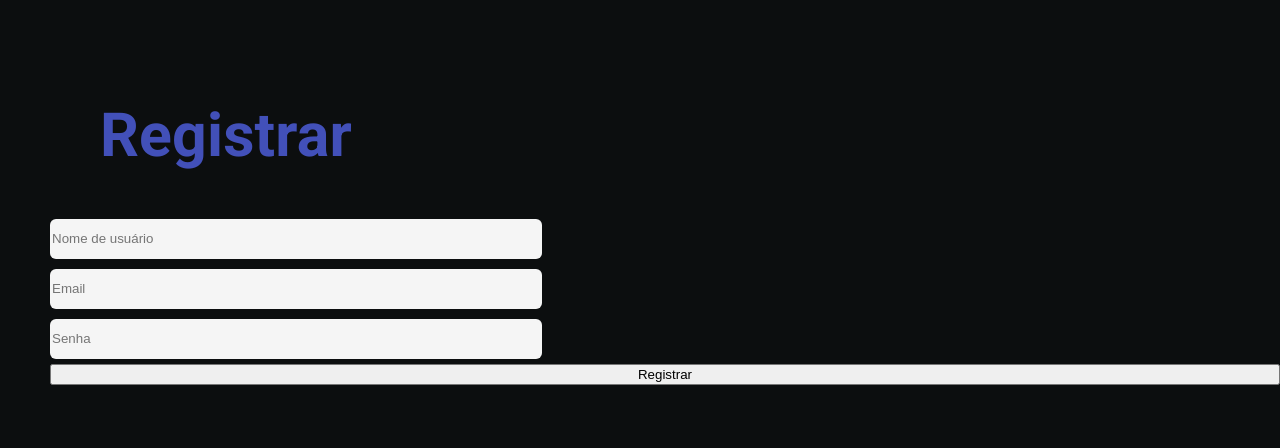
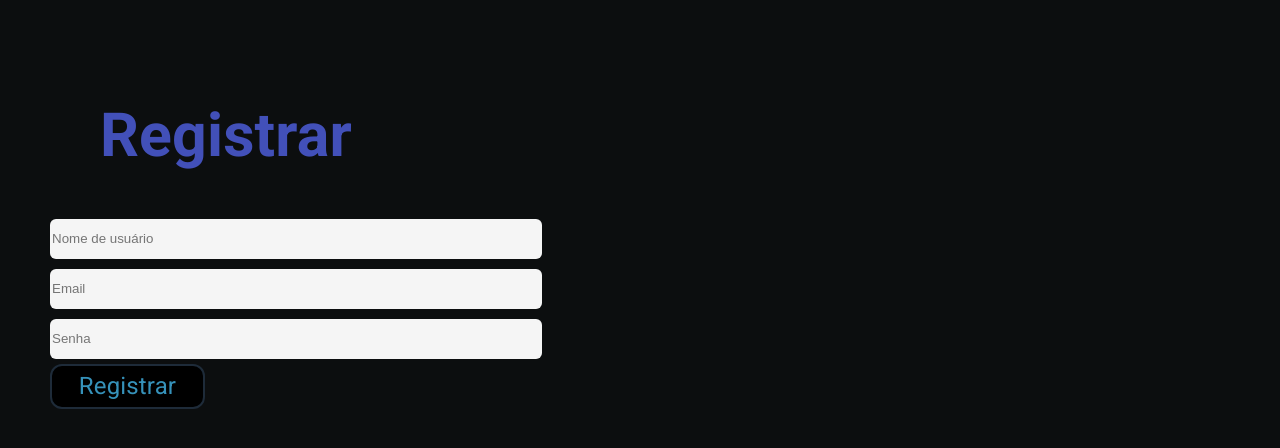
Before and after one commit to LuizLLPz/qamel-case, a Next.js app in the folder qamel-case-web/: page /register in a window 1280 px wide. Shown: the top 448 px of the page. Built offline with nearby package versions, Linux system fonts and the light colour scheme.

Commit message:
Removendo código sem necessidade da pagina de registro

```diff
--- a/qamel-case-web/src/pages/register.tsx
+++ b/qamel-case-web/src/pages/register.tsx
@@ -23,8 +23,7 @@ const Register: NextPage = () => {
 	const [formValues, setFormValues] = useState({uname: '', email: '', pass: ''});
 
 
-const registerMutation = async (e: any) => {
-	console.log(e);
+const registerMutation = async () => {
 	const mutation = gql`
 	mutation {
 		register(username: "${formValues.uname}", password: "${formValues.pass}"
@@ -50,18 +49,14 @@ const registerMutation = async (e: any) => {
 	return (
 		<>
 			<MainHeading>Registrar</MainHeading>
-			<Form onSubmit={(e) => {
-					registerMutation(e)
-					e.preventDefault()
-				}
-				}>
+			<Form>
 				<InputModel placeholder="Nome de usuário" bg={bg} color={color} name="uname"
 				value={formValues.uname} onChange={handleChange}></InputModel>
 				<InputModel placeholder="Email" type="email" bg={bg} color={color} name="email"
 				value={formValues.email} onChange={handleChange}></InputModel>
 				<InputModel placeholder="Senha" type="password" bg={bg} color={color} name="pass"
 				value={formValues.pass} onChange={handleChange}></InputModel>
-				<input type="submit" value="Registrar"/>
+				<MainButton onClick={registerMutation}>Registrar</MainButton>
 			</Form>
 		</>
 	);
```
